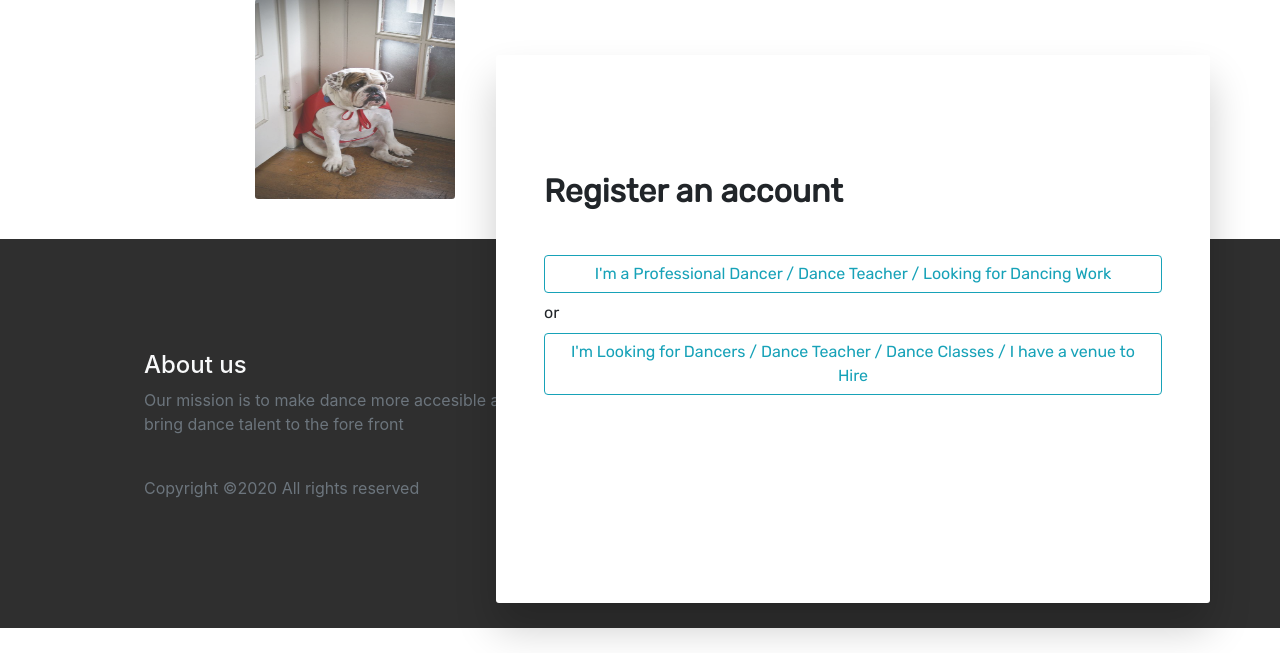
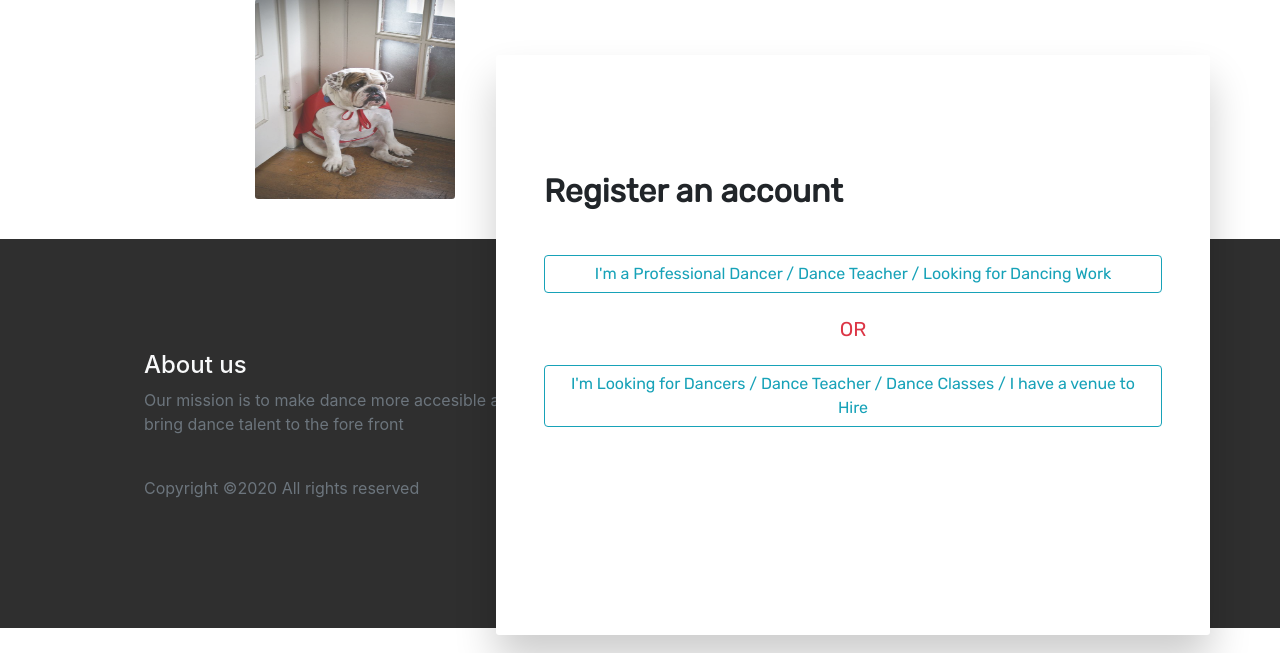
Before and after one commit to dancecentreuk/coviddancersuk, a Django app: page /account/register/ in a window 1280 px wide. Shown: the part 147-800 px from the top of the page. Run offline with Django 3.2, Linux system fonts and the light colour scheme; some libraries are stand-ins or nearby versions; some web fonts are replaced.

Commit message:
changed register 7

```diff
--- a/accounts/templates/registration/signup.html
+++ b/accounts/templates/registration/signup.html
@@ -22,7 +22,7 @@
                         <a href="{% url 'candidate-signup' %}" class="btn btn-outline-info btn-block">I'm a Professional Dancer / Dance Teacher / Looking for Dancing Work</a>
                     </div>
                     <div class="col-md-12 col-12 mb-2">
-                        or
+                        <h5 class="my-3 text-center text-danger">OR</h5>
                     </div>
                     <div class="col-md-12 col-12">
                         <a href="{% url 'employer-signup' %}" class="btn btn-outline-info btn-block">I'm Looking for Dancers / Dance Teacher / Dance Classes / I have a  venue to Hire</a>
```
